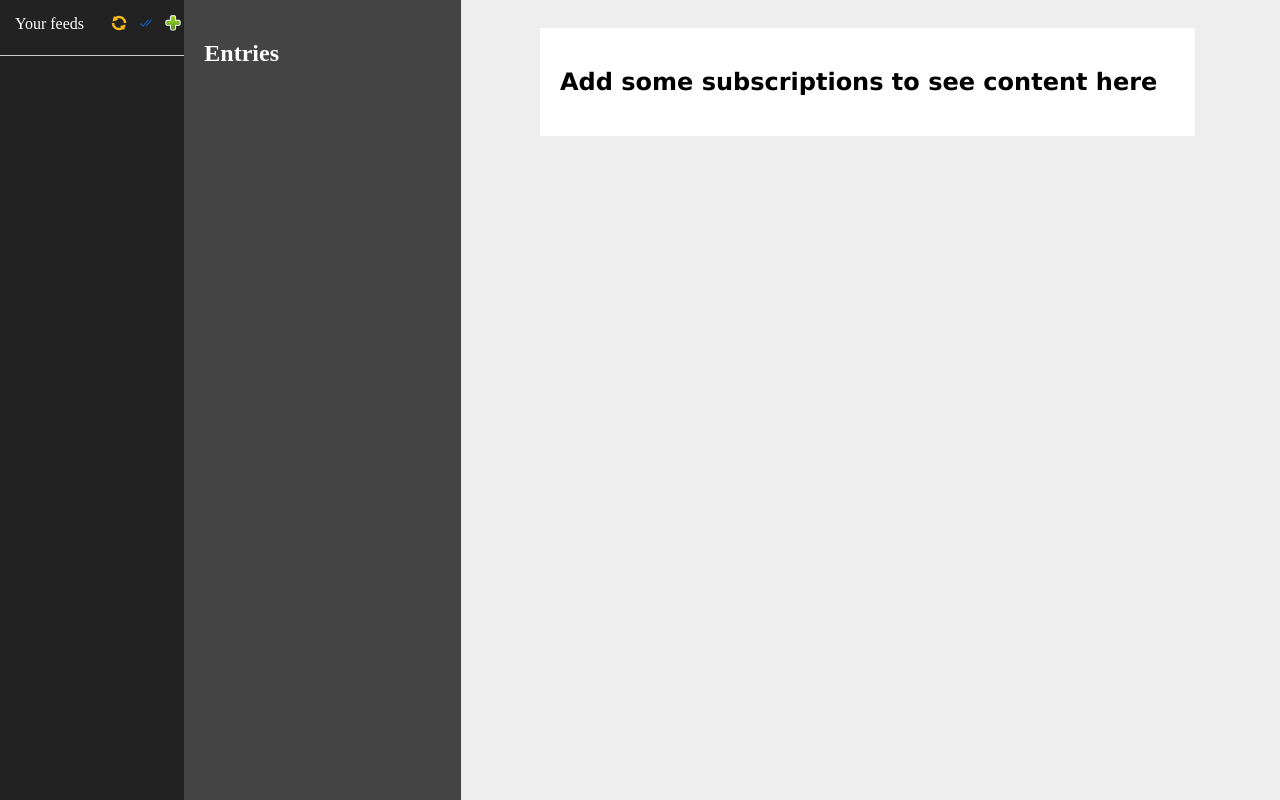
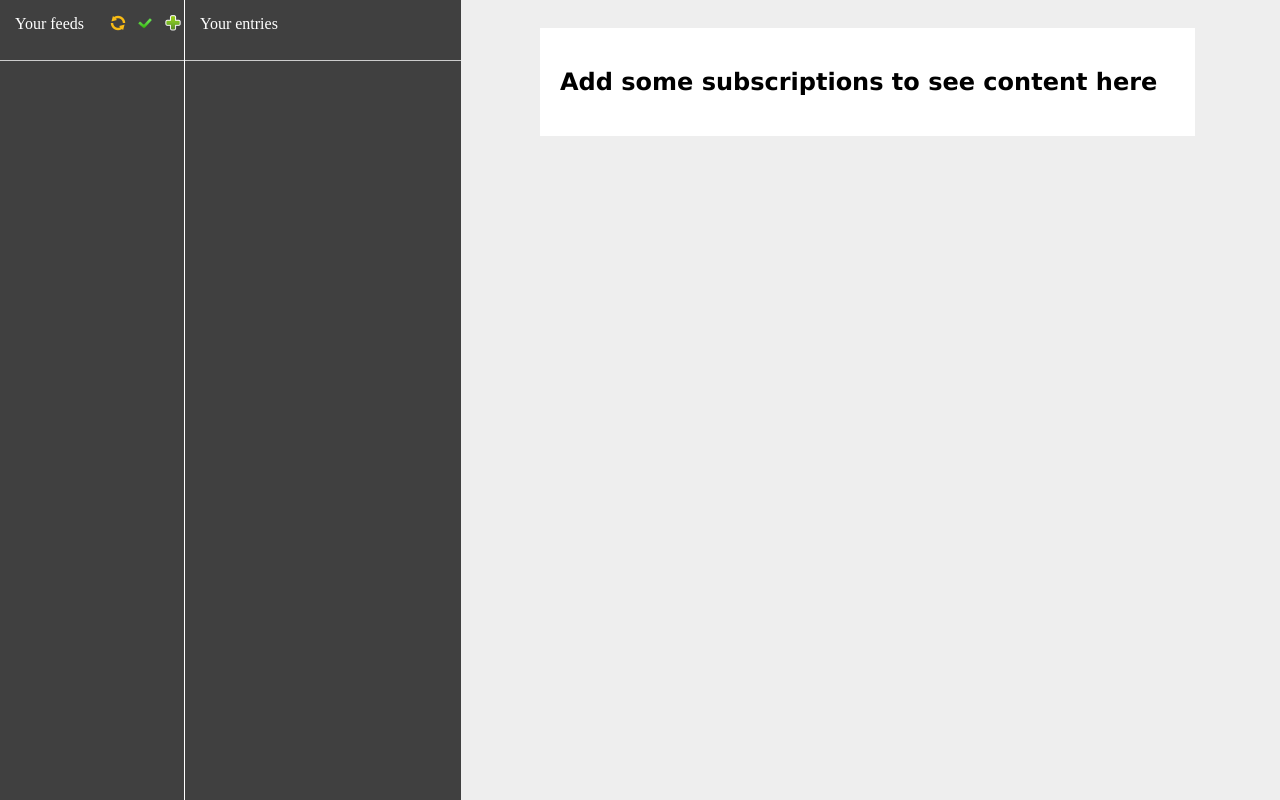
Before and after one commit to Sadykov-Ildar/django_rss_reader, a Django app: page / in a window 1280 px wide. Run offline with Django 5.2, Linux system fonts and the light colour scheme; the visitor is signed in with stand-in values (Sample User, id 1).

Commit message:
divides index.html and index_styles.css into smaller parts (entries, feeds), pulls out javascript into it's own file, adds top parts for entries (to add search, and mark all as read button later)

```diff
--- /dev/null
+++ b/src/rss_reader/templates/rss_reader/entries_sidebar.html
@@ -0,0 +1,18 @@
+{% load static %}
+
+{#  TODO: следующая непрочитанная статья #}
+<div class="entries" id="entries_div">
+    <div class="sidenav_top_part">
+        <div class="sidenav_header">
+            <span>Your entries</span>
+            <div class="sidenav_buttons">
+            </div>
+        </div>
+    </div>
+    <hr>
+    <div class="entries_main" hx-on:htmx:after-on-load="deselect_active_elements('entry_active')">
+        <div id="entries_list">
+            {% include "rss_reader/entries.html" %}
+        </div>
+    </div>
+</div>
--- /dev/null
+++ b/src/rss_reader/templates/rss_reader/feeds_sidebar.html
@@ -0,0 +1,39 @@
+{% load static %}
+
+<div class="feeds">
+    <div class="sidenav_top_part">
+        <div class="sidenav_header">
+
+            <span>Your feeds</span>
+
+            <div class="sidenav_buttons">
+                {# TODO: нужна обратная связь, и блокировка кнопки на время запроса #}
+                <div hx-get="{% url "rss_reader:refresh_feeds" %}"
+                     hx-swap="none"
+                     hx-disabled-elt="this"
+                     class="image_button">
+                    <img src="{% static 'images/refresh.png' %}" alt="refresh all feeds" style="width: 1rem">
+                </div>
+                <div hx-get="{% url "rss_reader:mark_feeds_as_read" %}"
+                     hx-swap="none"
+                     hx-disabled-elt="this"
+                     class="image_button">
+                    <img src="{% static 'images/mark_green.png' %}" alt="mark all feeds as read" style="width: 1rem">
+                </div>
+
+                <div hx-get="{% url "rss_reader:add_feed_modal" %}"
+                     hx-target="body" hx-swap="beforeend"
+                     class="image_button">
+                    <img src="{% static 'images/add.png' %}" alt="add new feed" style="width: 1rem">
+                </div>
+            </div>
+        </div>
+
+    </div>
+    <hr>
+    <div class="feeds_main" hx-on:htmx:after-on-load="deselect_active_elements('feed_active')">
+        <div id="feeds_list">
+            {% include "rss_reader/feeds.html" %}
+        </div>
+    </div>
+</div>
--- a/src/rss_reader/templates/rss_reader/index.html
+++ b/src/rss_reader/templates/rss_reader/index.html
@@ -7,62 +7,8 @@
 
     {# TODO: logout, profile page#}
     <div class="sidenav">
-        <div class="feeds">
-            <div style="display: flex; justify-content:space-between; width: 90%; padding: 15px;">
-
-                <span>Your feeds</span>
-
-                {#                TODO: избавиться от inline css#}
-                <div style="display: flex; gap: 0.7rem">
-                    {#                    TODO: нужна обратная связь, и блокировка кнопки на время запроса #}
-                    <div hx-get="{% url "rss_reader:refresh_feeds" %}"
-                         hx-swap="none"
-                         hx-disabled-elt="this"
-                         style="width: 1rem; cursor: pointer">
-                        <img src="{% static 'images/refresh.png' %}" alt="refresh all feeds" style="width: 1rem">
-                    </div>
-                    <div hx-get="{% url "rss_reader:mark_feeds_as_read" %}"
-                         hx-swap="none"
-                         hx-disabled-elt="this"
-                         style="width: 1rem; cursor: pointer">
-                        <img src="{% static 'images/mark.png' %}" alt="mark all feeds as read" style="width: 1rem">
-                    </div>
-
-                    <div hx-get="{% url "rss_reader:add_feed_modal" %}"
-                         hx-target="body" hx-swap="beforeend"
-                         style="width: 1rem; cursor: pointer">
-                        <img src="{% static 'images/add.png' %}" alt="add new feed" style="width: 1rem">
-                    </div>
-                </div>
-            </div>
-            <hr>
-            <div style="padding: 15px;" hx-on:htmx:after-on-load="
-                    let feeds = document.querySelectorAll('.feed_active');
-                    feeds.forEach(feed => {
-                        if (feed != null) {
-                            feed.classList.remove('feed_active');
-                        }
-                    });">
-                <div id="feeds_list">
-                    {% include "rss_reader/feeds.html" %}
-                </div>
-            </div>
-        </div>
-        {#        TODO: следующая непрочитанная статья#}
-        <div class="entries" id="entries_div"  hx-on:htmx:after-on-load="
-                    let entries = document.querySelectorAll('.entry_active');
-                    entries.forEach(entry => {
-                        if (entry != null) {
-                            entry.classList.remove('entry_active');
-                        }
-                    });">
-            <div style="padding: 20px;">
-                <h2>Entries</h2>
-                <div id="entries_list">
-                    {% include "rss_reader/entries.html" %}
-                </div>
-            </div>
-        </div>
+        {% include "rss_reader/feeds_sidebar.html" %}
+        {% include "rss_reader/entries_sidebar.html" %}
     </div>
 
     {% include "rss_reader/entry_content.html" %}
--- /dev/null
+++ b/src/static/css/entries_styles.css
@@ -0,0 +1,50 @@
+.entries_main {
+    padding: 20px;
+}
+
+.entries {
+    flex: 60%;
+    overflow-y: scroll;
+    height: 100%;
+    margin: auto;
+    text-align: left;
+    color: white;
+    background-color: #404040;
+    overscroll-behavior: contain;
+}
+
+/*todo: unreadable*/
+.entry {
+    color: gray;
+}
+
+.entry_active {
+    background: #007bff;
+}
+
+.entry a {
+    color: #aaaaaa;
+    font-weight: normal;
+}
+
+.entry_unread {
+    color: white;
+    font-weight: bold;
+}
+
+/* Style page content */
+.main {
+    margin-left: 36%;
+    padding: 20px;
+}
+
+.content {
+    max-width: 800px;
+    text-wrap: balance;
+    margin-left: auto;
+    margin-right: auto;
+    padding: 20px;
+    width: 80%;
+    font-family: verdana, arial, helvetica, sans-serif;
+    background: #ffffff;
+}
--- /dev/null
+++ b/src/static/css/feeds_styles.css
@@ -0,0 +1,27 @@
+
+.feeds_main {
+    padding: 15px;
+}
+
+.feeds {
+    overflow-x: hidden; /* Disable horizontal scroll */
+    flex: 40%;
+    overflow-y: scroll;
+    height: 100%;
+    margin: auto;
+    text-align: left;
+    color: white;
+    background-color: #404040;
+    overscroll-behavior: contain;
+    font-size: 16px;
+    border-right: 1px #ffffff solid;
+}
+
+.feed {
+    display: flex;
+    gap: 0.3rem;
+}
+
+.feed_active {
+    background: #007bff;
+}
--- a/src/static/css/index_styles.css
+++ b/src/static/css/index_styles.css
@@ -18,6 +18,26 @@ a:active {
     text-decoration: none;
 }
 
+.sidenav_top_part {
+    height: 55px;
+}
+
+.sidenav_header {
+    display: flex;
+    justify-content: space-between;
+    width: 90%;
+    padding: 15px;
+}
+
+.sidenav_buttons {
+    display: flex;
+    gap: 0.7rem;
+}
+
+.image_button {
+    width: 1rem;
+    cursor: pointer;
+}
 .sidenav {
     height: 100%; /* Full-height: remove this if you want "auto" height */
     width: 36%; /* Set the width of the sidebar */
@@ -32,87 +52,6 @@ a:active {
 
 .sidenav a {
     color: #ffffff;
-}
-
-.feeds {
-    overflow-x: hidden; /* Disable horizontal scroll */
-    flex: 40%;
-    color: white;
-    overflow-y: scroll;
-    height: 100%;
-    margin: auto;
-    text-align: left;
-    background-color: #222;
-    overscroll-behavior: contain;
-}
-
-.feed {
-    display: flex;
-    gap: 0.3rem;
-}
-.feed_active {
-    background: #007bff;
-}
-
-.entries {
-    flex: 60%;
-    color: white;
-    overflow-y: scroll;
-    height: 100%;
-    margin: auto;
-    text-align: left;
-    background-color: #444;
-    overscroll-behavior: contain;
-}
-
-/*todo: unreadable*/
-.entry {
-    color: gray;
-}
-.entry_active {
-    background: #007bff;
-}
-
-.entry a {
-    color: gray;
-}
-
-.entry_unread {
-    color: white;
-    font-weight: bold;
-}
-
-/* Style page content */
-.main {
-    margin-left: 36%;
-    padding: 20px;
-}
-
-.content {
-    max-width: 800px;
-    text-wrap: balance;
-    margin-left: auto;
-    margin-right: auto;
-    padding: 20px;
-    width: 80%;
-    font-family: verdana, arial, helvetica, sans-serif;
-    background: #ffffff;
-}
-
-/* оно выглядит не очень */
-.circle-number {
-    border-radius: 50%; /* Makes the element perfectly round */
-    width: 2rem; /* Set a fixed width */
-    height: 2rem; /* Set a fixed height, equal to width for a perfect circle */
-    display: flex; /* Use flexbox for easy centering */
-    justify-content: center; /* Center horizontally */
-    align-items: center; /* Center vertically */
-    border: 2px solid #007bff; /* Add a border */
-    background-color: #f0f8ff; /* Optional background color */
-    color: #007bff; /* Text color */
-    font-family: Arial, sans-serif;
-    font-size: 20px;
-    font-weight: bold;
 }
 
 .center {
--- /dev/null
+++ b/src/static/js/main.js
@@ -0,0 +1,17 @@
+document.addEventListener('DOMContentLoaded', (event) => {
+    document.body.addEventListener('htmx:beforeSwap', function (evt) {
+        if (evt.detail.xhr.status === 422) {
+            evt.detail.shouldSwap = true;
+            evt.detail.isError = false;
+        }
+    });
+})
+
+function deselect_active_elements(css_class) {
+    let elements = document.querySelectorAll("." + css_class);
+    elements.forEach(element => {
+        if (element != null) {
+            element.classList.remove(css_class);
+        }
+    });
+}
--- a/src/templates/base.html
+++ b/src/templates/base.html
@@ -8,30 +8,20 @@
 
     {% block styles %}
         <link rel="stylesheet" href="{% static 'css/index_styles.css' %}">
+        <link rel="stylesheet" href="{% static 'css/feeds_styles.css' %}">
+        <link rel="stylesheet" href="{% static 'css/entries_styles.css' %}">
     {% endblock styles %}
 
     <script src="{% static 'js/htmx_2.0.7.min.js' %}"></script>
+    <script src="{% static 'js/main.js' %}"></script>
 
     <title>{% block title %}Django rss reader{% endblock %}</title>
-
-    <script>
-        document.addEventListener('DOMContentLoaded', (event) => {
-            document.body.addEventListener('htmx:beforeSwap', function (evt) {
-                if (evt.detail.xhr.status === 422) {
-                    evt.detail.shouldSwap = true;
-                    evt.detail.isError = false;
-                }
-            });
-        })
-    </script>
 </head>
 <body hx-headers='{"X-CSRFToken": "{{ csrf_token }}"}'>
 
-<div>
-    {% block content %}
+{% block content %}
 
-    {% endblock content %}
-</div>
+{% endblock content %}
 
 </body>
 </html>
```
Also changed, not shown: src/rss_reader/templates/rss_reader/feed.html (+5 -14 lines), src/rss_reader/templates/rss_reader/error_message.html (added), src/static/images/mark_blue.png (renamed from src/static/images/mark.png), src/static/images/mark_green.png (added).
